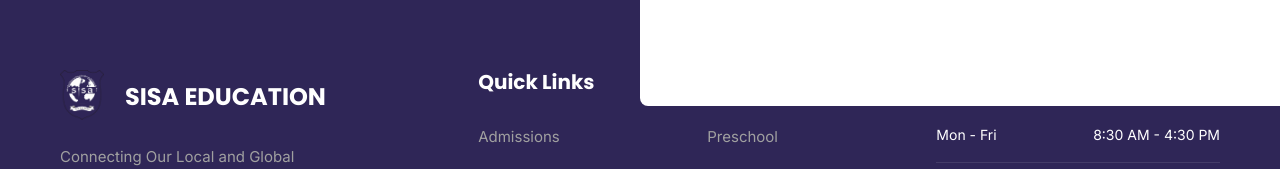
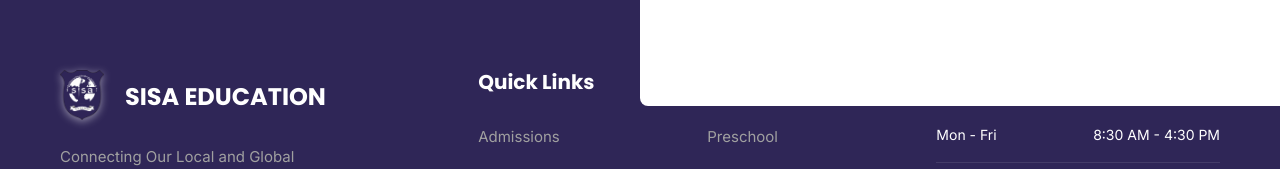
Before and after one commit to TaniaRajpoot/SISA, a React (Vite) app in the folder frontend/: page /contact in a window 1280 px wide. Shown: the part 489-658 px from the top of the page. Built offline with nearby package versions, Linux system fonts and the light colour scheme.

Commit message:
adding shadow on footer logo

```diff
--- a/frontend/src/styles/Footer.css
+++ b/frontend/src/styles/Footer.css
@@ -23,6 +23,10 @@
     display: inline-block;
     margin-right: 10px;
     vertical-align: middle;
+}
+
+.logo-icon img {
+    filter: drop-shadow(0 2px 4px rgba(255, 255, 255, 0.5));
 }
 
 .footer-logo h3 {
@@ -165,9 +169,7 @@
     border-bottom: none;
 }
 
-.footer-links keyframes {
-    /* ... */
-}
+
 
 .footer-links a {
     color: #a0a0a0;
```
